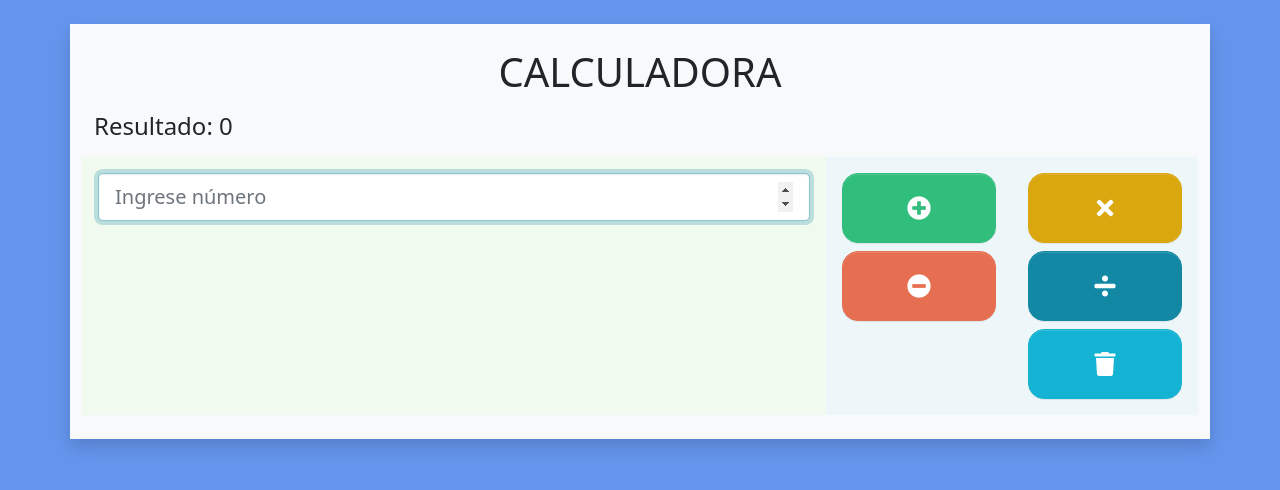
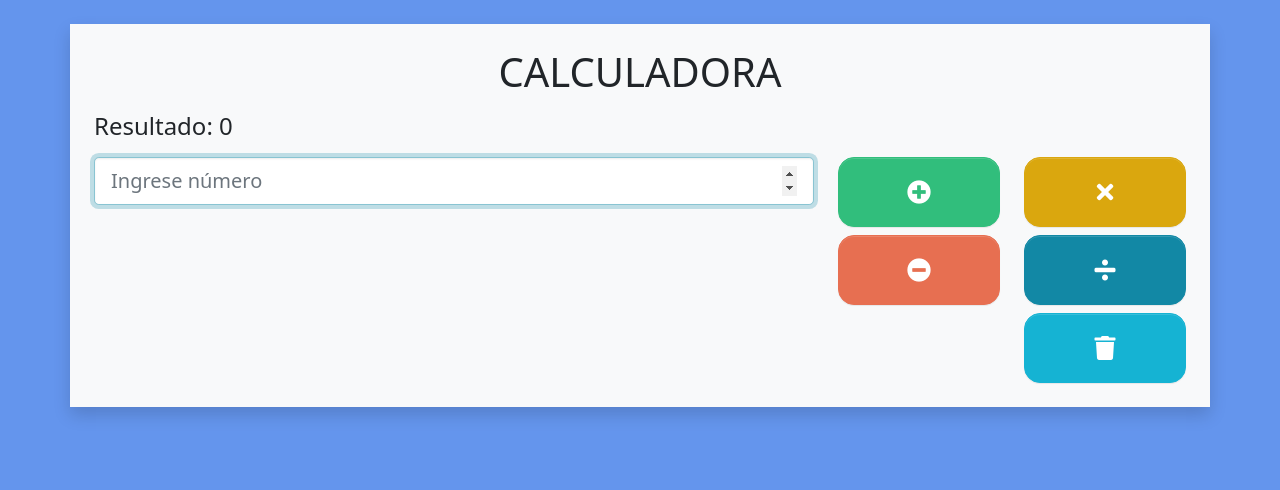
Before and after one commit to andres-unadista/calculator-js, an Angular app: page /calculator in a window 1280 px wide. Shown: the top 490 px of the page. Built offline with nearby package versions, Linux system fonts and the light colour scheme.

Commit message:
feat component form calculator and result component

```diff
--- a/src/app/components/calculator/form/form.component.html
+++ b/src/app/components/calculator/form/form.component.html
@@ -1,3 +1,5 @@
+<div class="row">
+  <div class="col-md-8 input-bg">
     <input
       type="number"
       placeholder="Ingrese número"
@@ -6,3 +8,57 @@
       id="inputNumber"
       autofocus
     />
+  </div>
+  <div class="col-md-2 buttons-bg">
+    <div class="row">
+      <div class="d-grid gap-2">
+        <button
+          type="button"
+          name="btn-sm"
+          (click)="changeValue()"
+          class="btn btn-success"
+        >
+          <i class="fas fa-plus-circle"></i>
+        </button>
+        <button
+          type="button"
+          name="btn-sm"
+          (click)="changeValue(2)"
+          class="btn btn-danger"
+        >
+          <i class="fas fa-minus-circle"></i>
+        </button>
+      </div>
+    </div>
+  </div>
+  <div class="col-md-2 buttons-bg">
+    <div class="row">
+      <div class="d-grid gap-2">
+        <button
+          type="button"
+          name="btn-sm"
+          (click)="changeValue(3)"
+          class="btn btn-warning"
+        >
+          <i class="fas fa-times"></i>
+        </button>
+        <button
+          type="button"
+          name="btn-sm"
+          (click)="changeValue(4)"
+          class="btn btn-primary"
+        >
+          <i class="fas fa-divide"></i>
+        </button>
+        <button
+          type="button"
+          name="btn-sm"
+          (click)="changeValue(5)"
+          class="btn btn-info"
+        >
+          <i class="fas fa-trash"></i>
+        </button>
+      </div>
+    </div>
+  </div>
+</div>
--- a/src/app/components/calculator/form/form.component.ts
+++ b/src/app/components/calculator/form/form.component.ts
@@ -6,11 +6,93 @@ import { Component, EventEmitter, Input, OnInit, Output } from '@angular/core';
   styleUrls: ['./form.component.scss'],
 })
 export class FormComponent implements OnInit {
-  @Output() inputNumber = new EventEmitter<number>();
+  @Output() outOperation = new EventEmitter<string>();
+  @Output() outAccumulated = new EventEmitter<number>();
+  @Input() inputPrevAccumulated: number;
+  operation: string = '';
+  accumulated: number = 0;
+  inputNumber: string = '';
+  prevAcumulated: number = 0;
+  operationPrevious: number = 0;
+  statusModify: boolean = false;
 
   constructor() {}
 
   ngOnInit(): void {}
 
-  send
+  changeValue(operation: number = 1) {
+    try {
+      let number = +this.inputNumber;
+      let stateAccumulated = this.inputPrevAccumulated;
+      this.statusModify = this.inputPrevAccumulated ? true : false;
+      this.accumulated = !this.inputPrevAccumulated ? 0 : this.inputPrevAccumulated;
+
+      switch (operation) {
+        case 1:
+          this.accumulated += number;
+          this.operationPrevious = 0;
+          break;
+        case 2:
+          this.accumulated -= number;
+          this.operationPrevious = 1;
+          break;
+        case 3:
+          this.accumulated = stateAccumulated
+            ? this.accumulated * number
+            : number;
+          this.operationPrevious = 2;
+          break;
+        case 4:
+          this.accumulated = stateAccumulated
+            ? this.accumulated / number
+            : number;
+          this.operationPrevious = 3;
+          break;
+        case 5:
+          this.accumulated = 0;
+          this.operation = '';
+          this.statusModify = false;
+          break;
+      }
+      this.inputNumber = '';
+      let stringOperation = this.setOperationResponse(
+        number,
+        this.inputPrevAccumulated
+      );
+      this.outOperation.emit(stringOperation);
+      this.outAccumulated.emit(this.accumulated);
+      this.focusInput();
+    } catch (error) {
+      console.log(error);
+    }
+  }
+
+  setOperationResponse(number: number, prevAcumulated: number) {
+    let operation = '';
+    if (this.statusModify) {
+      const operations = ['+', '-', '*', '/'];
+      const symbolOperation = operations[this.operationPrevious];
+
+      const numberAcumulated = this.getNumberSpanish(
+        Number(prevAcumulated.toFixed(2))
+      );
+      const numberInput = this.getNumberSpanish(Number(number));
+
+      operation = `${numberAcumulated} ${symbolOperation} ${numberInput} = `;
+    } else {
+      operation = '';
+    }
+    return operation;
+  }
+
+  getNumberSpanish(number: number) {
+    return Intl.NumberFormat('es-ES').format(number);
+  }
+
+  focusInput() {
+    const input: HTMLInputElement = document.getElementById(
+      'inputNumber'
+    ) as HTMLInputElement;
+    input.focus();
+  }
 }
--- a/src/app/components/calculator/page-home/page-home.component.html
+++ b/src/app/components/calculator/page-home/page-home.component.html
@@ -1,68 +1,18 @@
 <div class="row">
   <div class="col-md-12">
-    <h1 class="text-center">{{'Calculadora'|uppercase}}</h1>
+    <h1 class="text-center">{{ "Calculadora" | uppercase }}</h1>
     <div class="row">
       <div class="col-md-12 py-2">
-        <app-result [operation]="operation" [accumulated]="getNumberSpanish(accumulated)"></app-result>
+        <app-result
+          [operation]="inputOperation"
+          [accumulated]="inputAccumulated"
+        ></app-result>
       </div>
     </div>
-    <div class="row">
-      <div class="col-md-8 input-bg ">
-        <app-form (inputNumber)="changeInputValue($event)"></app-form>
-      </div>
-      <div class="col-md-2 buttons-bg">
-        <div class="row">
-          <div class="d-grid gap-2">
-            <button
-              type="button"
-              name="btn-sm"
-              (click)="changeValue()"
-              class="btn btn-success"
-            >
-              <i class="fas fa-plus-circle"></i>
-            </button>
-            <button
-            type="button"
-            name="btn-sm"
-            (click)="changeValue(2)"
-            class="btn btn-danger"
-          >
-            <i class="fas fa-minus-circle"></i>
-          </button>
-          </div>
-        </div>
-      </div>
-      <div class="col-md-2 buttons-bg">
-        <div class="row">
-          <div class="d-grid gap-2">
-
-            <button
-              type="button"
-              name="btn-sm"
-              (click)="changeValue(3)"
-              class="btn btn-warning"
-            >
-              <i class="fas fa-times"></i>
-            </button>
-            <button
-              type="button"
-              name="btn-sm"
-              (click)="changeValue(4)"
-              class="btn btn-primary"
-            >
-              <i class="fas fa-divide"></i>
-            </button>
-            <button
-              type="button"
-              name="btn-sm"
-              (click)="changeValue(5) "
-              class="btn btn-info"
-            >
-              <i class="fas fa-trash"></i>
-            </button>
-          </div>
-        </div>
-      </div>
-    </div>
+    <app-form
+      (outAccumulated)="inputAccumulated = $event"
+      (outOperation)="inputOperation = $event"
+      [inputPrevAccumulated]="inputAccumulated"
+    ></app-form>
   </div>
 </div>
--- a/src/app/components/calculator/page-home/page-home.component.ts
+++ b/src/app/components/calculator/page-home/page-home.component.ts
@@ -6,90 +6,10 @@ import { Component, OnInit } from '@angular/core';
   styleUrls: ['./page-home.component.scss'],
 })
 export class PageHomeComponent implements OnInit {
-  accumulated: number = 0;
-  inputNumber: string = '';
-  operation: string = '';
-  prevAcumulated: number = 0;
-  operationPrevious: number = 0;
-  statusModify: boolean = false;
-  statusCleanData: boolean = false;
+  inputOperation: string = '';
+  inputAccumulated: number = 0;
 
   constructor() {}
 
   ngOnInit(): void {}
-
-  changeValue(operation: number = 1) {
-    try {
-      let number = +this.inputNumber;
-      console.log(number);
-      let previousAcumulated = this.accumulated;
-      let stateAccumulated = this.accumulated;
-      this.statusModify = this.accumulated ? true : false;
-
-      switch (operation) {
-        case 1:
-          this.accumulated += number;
-          this.operationPrevious = 0;
-          break;
-        case 2:
-          this.accumulated -= number;
-          this.operationPrevious = 1;
-          break;
-        case 3:
-          this.accumulated = stateAccumulated
-            ? this.accumulated * number
-            : number;
-          this.operationPrevious = 2;
-          break;
-        case 4:
-          this.accumulated = stateAccumulated
-            ? this.accumulated / number
-            : number;
-          this.operationPrevious = 3;
-          break;
-        case 5:
-          this.accumulated = 0;
-          this.operation = '';
-          this.statusModify = false;
-          break;
-      }
-      this.inputNumber = '';
-      this.accumulated = isNaN(this.accumulated) ? 0 : this.accumulated;
-      this.focusInput();
-      this.setOperationResponse(number, previousAcumulated);
-    } catch (error) {
-      console.log(error);
-    }
-  }
-
-  setOperationResponse(number: number, prevAcumulated: number) {
-    if (this.statusModify) {
-      const operations = ['+', '-', '*', '/'];
-      const symbolOperation = operations[this.operationPrevious];
-
-      const numberAcumulated = this.getNumberSpanish(
-        Number(prevAcumulated.toFixed(2))
-      );
-      const numberInput = this.getNumberSpanish(Number(number));
-
-      this.operation = `${numberAcumulated} ${symbolOperation} ${numberInput} = `;
-    } else {
-      this.operation = '';
-    }
-  }
-
-  getNumberSpanish(number: number) {
-    return Intl.NumberFormat('es-ES').format(number);
-  }
-
-  changeInputValue(value:number){
-    this.inputNumber = value.toString();
-  }
-
-  focusInput() {
-    const input: HTMLInputElement = document.getElementById(
-      'inputNumber'
-    ) as HTMLInputElement;
-    input.focus();
-  }
 }
--- a/src/app/components/calculator/result/result.component.html
+++ b/src/app/components/calculator/result/result.component.html
@@ -1 +1 @@
-<h4>Resultado: {{operation}} {{ accumulated }}</h4>
+<h4>Resultado: {{operation}} {{ getNumberSpanish(accumulated) }}</h4>
--- a/src/app/components/calculator/result/result.component.ts
+++ b/src/app/components/calculator/result/result.component.ts
@@ -14,4 +14,7 @@ export class ResultComponent implements OnInit {
   ngOnInit(): void {
   }
 
+  getNumberSpanish(number: number) {
+    return Intl.NumberFormat('es-ES').format(number);
+  }
 }
```
Lines whose indentation alone changed are shown as unchanged.
